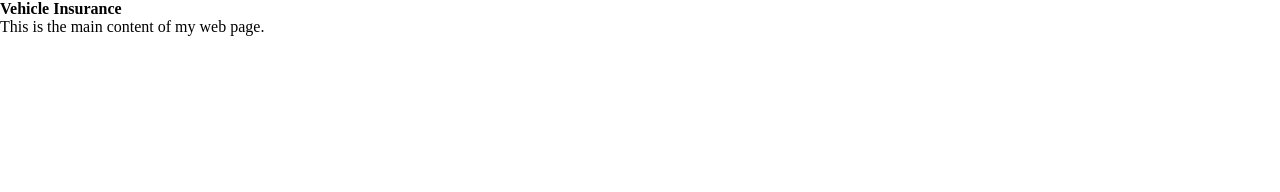
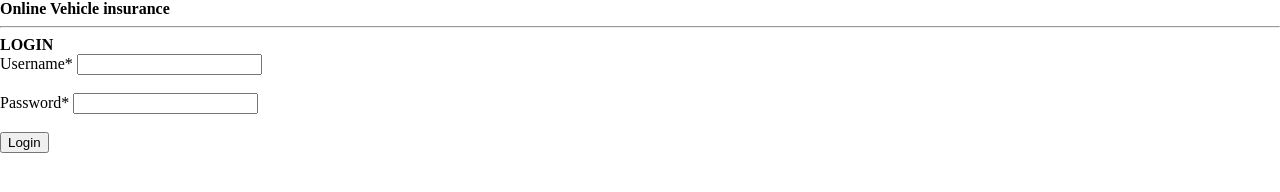
Before and after one commit to AmitShashi/Vehicle-Insurance, a plain HTML site: page index.html in a window 1280 px wide. Drawn offline with Linux system fonts and the light colour scheme; files that its build step writes are made by us from their sources.

Commit message:
Update index.html

```diff
--- a/index.html
+++ b/index.html
@@ -1,15 +1,35 @@
 <!DOCTYPE html>
-<html>
-<head>
-    <meta charset="UTF-8">
-    <title>My Web Pages</title>
-    <link rel="stylesheet" type="text/css" href="./style.css">
-</head>
-<body>
-    <main>
-        <h2>Vehicle Insurance</h2>
-        <p>This is the main content of my web page.</p>
-    </main>
-    <script src="./script.js"></script>
-</body>
+<html lang="en">
+
+    <head>
+        <meta charset="UTF-8">
+        <meta name="viewport" content="width=device-width, initial-scale=1.0">
+
+        <link rel="stylesheet" href="./dist/style.css">
+        <script type="module" src="./script.js"></script>
+
+        <title>Vehicle Insurance</title>
+    </head>
+
+    <body>
+        <div class="login">
+           <h1>Online Vehicle insurance</h1>
+           <hr/>
+           <h2>LOGIN</h2>
+
+           <form id="loginForm">
+            <label for="username">Username*</label>
+            <input type="text" title="username" id="username" required/>
+            <br/><br/>
+            <label for="password">Password*</label>
+            <input type="password" title="password" id="password" required/>
+            <br/><br/>
+            <button type="submit">
+                Login
+            </button>
+        </form>
+        <div id="validationMessage" class="error-message"></div>
+    </div>
+    </body>
+
 </html>
```
